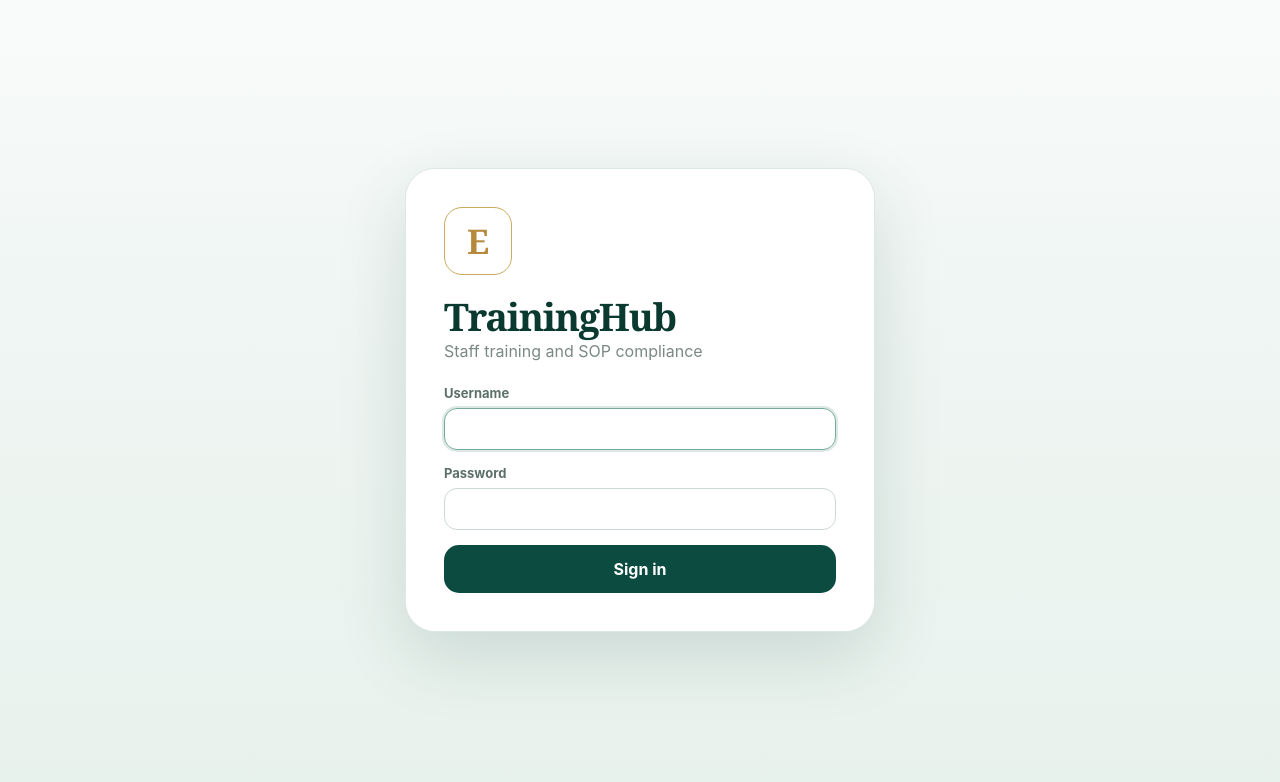
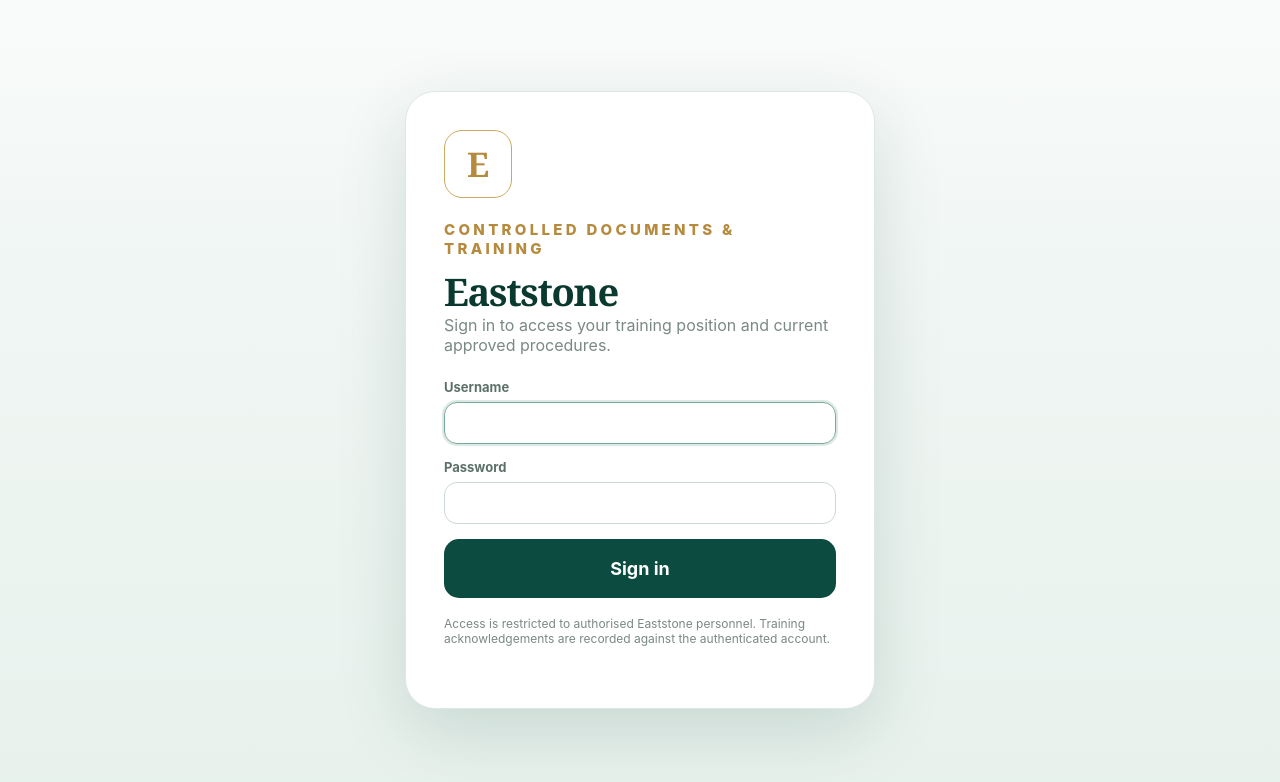
Before and after one commit to ahmedmanubariya/Training-Matrix, a Flask app: page /login in a window 1280 px wide. Shown: the top 782 px of the page. Run offline with Flask 3, Linux system fonts and the light colour scheme.

Commit message:
ui: style login as Eaststone controlled training portal

```diff
--- a/traininghub/templates/login.html
+++ b/traininghub/templates/login.html
@@ -1,12 +1,14 @@
 {% extends 'base.html' %}
 {% block content %}
 <div class="auth-card">
-  <h1>TrainingHub</h1>
-  <p>Staff training and SOP compliance</p>
+  <div class="eyebrow">Controlled documents &amp; training</div>
+  <h1>Eaststone</h1>
+  <p>Sign in to access your training position and current approved procedures.</p>
   <form method="post" class="stack">
     <label>Username<input name="username" autocomplete="username" required autofocus></label>
     <label>Password<input type="password" name="password" autocomplete="current-password" required></label>
-    <button>Sign in</button>
+    <button class="wide-button">Sign in</button>
   </form>
+  <p class="muted" style="font-size:12px;margin-top:18px">Access is restricted to authorised Eaststone personnel. Training acknowledgements are recorded against the authenticated account.</p>
 </div>
 {% endblock %}
```
